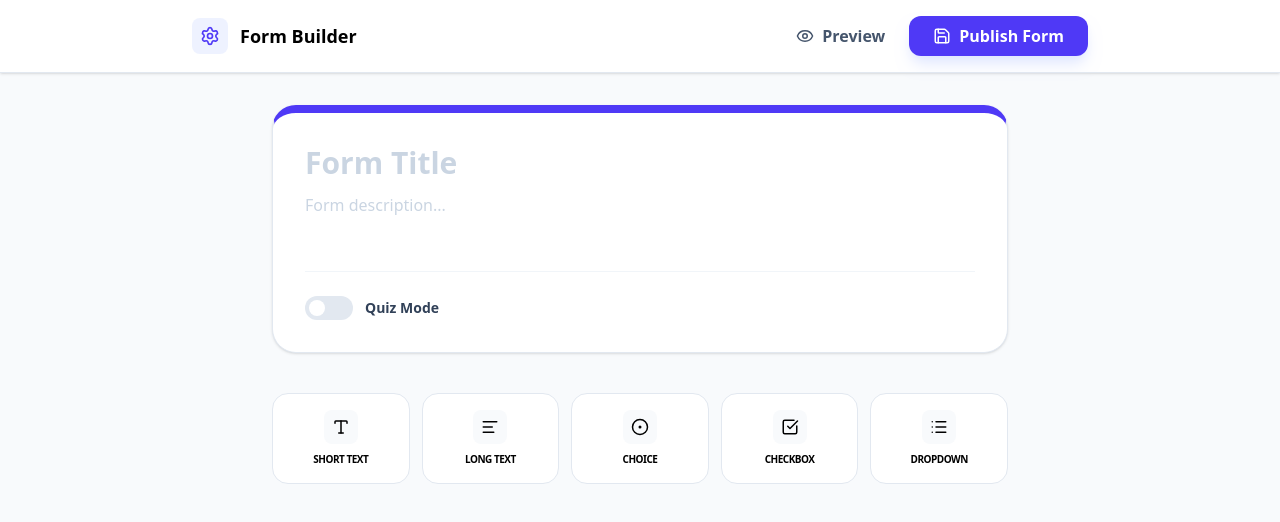
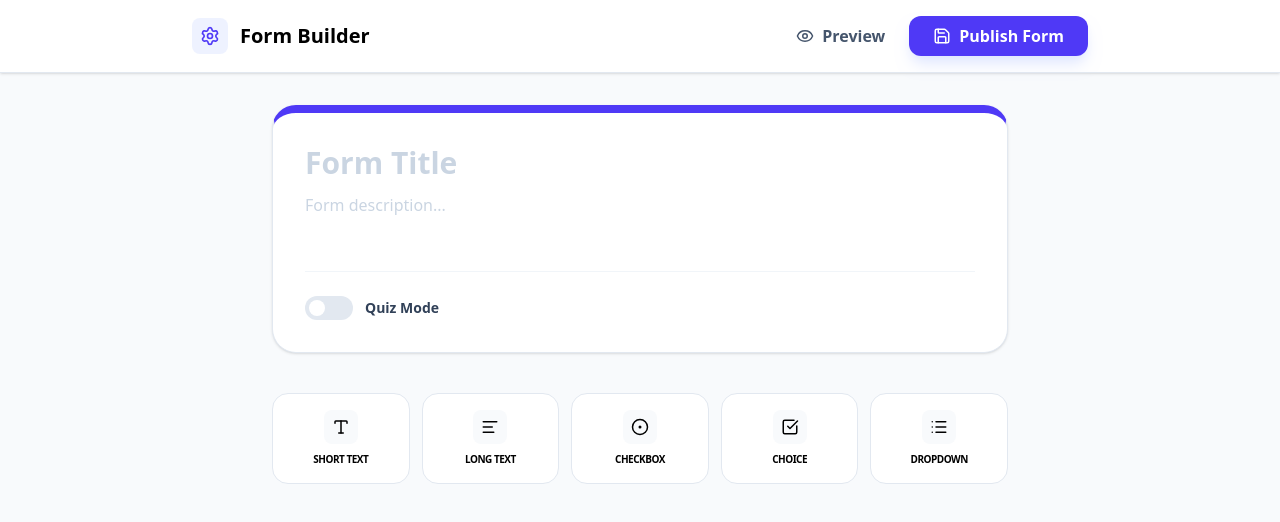
Before and after one commit to Rumeysa-koseoglu/form-builder-app, a React (Vite) app in the folder client/: page /create-form in a window 1280 px wide. Shown: the top 522 px of the page. Built offline with nearby package versions, Linux system fonts and the light colour scheme; the HTML template or start-up script is replaced by a standard one.

Commit message:
feat(CreateForm): navigate to dashboard when Form Builder header is clicked

```diff
--- a/client/src/components/CreateForm.tsx
+++ b/client/src/components/CreateForm.tsx
@@ -14,6 +14,7 @@
 import type { Form, Question, QuestionType } from "../types";
 import PreviewModal from "./PreviewModal";
 import PublishModal from "./PublishModal";
+import { useNavigate } from "react-router-dom";
 
 const FormBuilder: React.FC = () => {
   // 1. Initial State following your Form Interface
@@ -25,6 +26,8 @@
   });
 
   const [questions, setQuestions] = useState<Question[]>([]);
+
+  const navigate = useNavigate();
 
   const [activeModal, setActiveModal] = useState<
     "none" | "preview" | "publish"
@@ -86,7 +89,13 @@
             <div className="p-2 bg-indigo-50 text-indigo-600 rounded-lg">
               <Settings size={20} />
             </div>
-            <h1 className="font-bold text-lg hidden sm:block">Form Builder</h1>
+            <h1
+              className="font-bold text-xl hidden sm:block cursor-pointer"
+              title="Go back to Dashboard"
+              onClick={() => navigate("/")}
+            >
+              Form Builder
+            </h1>
           </div>
 
           <div className="flex items-center gap-2">
@@ -294,12 +303,12 @@
           />
           <TypeButton
             icon={<CircleDot size={18} />}
-            label="Choice"
+            label="Checkbox"
             onClick={() => addQuestion("MULTIPLE_CHOICE")}
           />
           <TypeButton
             icon={<CheckSquare size={18} />}
-            label="Checkbox"
+            label="Choice"
             onClick={() => addQuestion("CHECKBOX")}
           />
           <TypeButton
```
